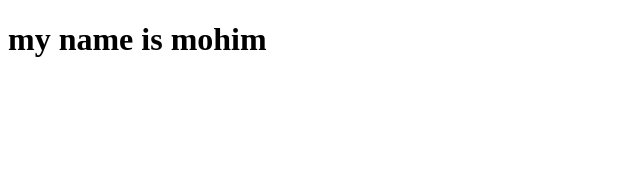
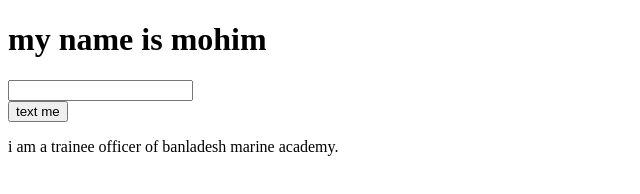
Before and after one commit to programmermohim/Amader-Lakhmipur, a plain HTML site: page index.html in a window 1280 px wide. Shown: the whole page, without its empty margins (0-640 px from the left). Drawn offline with Linux system fonts and the light colour scheme.

Commit message:
finally sending

```diff
--- a/index.html
+++ b/index.html
@@ -7,5 +7,9 @@
 </head>
 <body>
     <h1>my name is mohim</h1>
+    <input type="text">
+    <br>
+    <button>text me</button>
+    <p> i am a trainee officer of banladesh  marine academy.</p>
 </body>
 </html>
```
